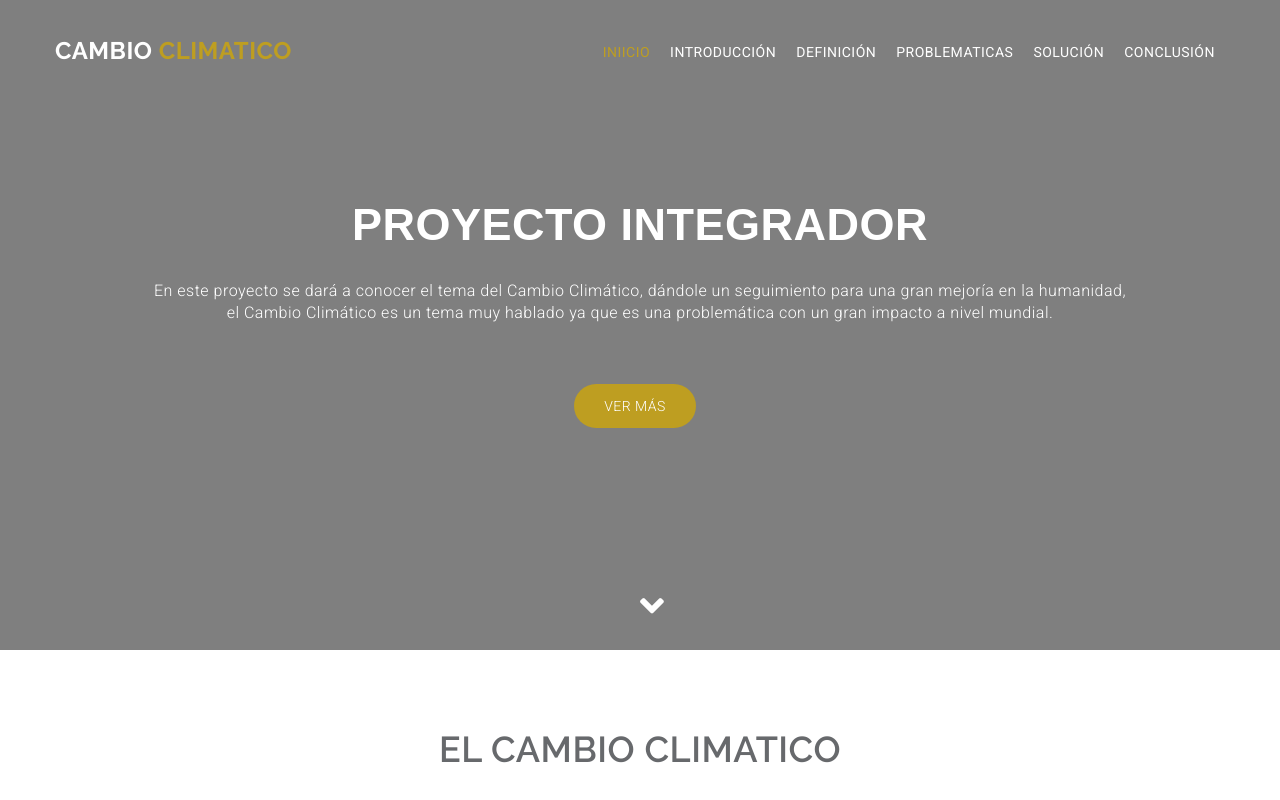
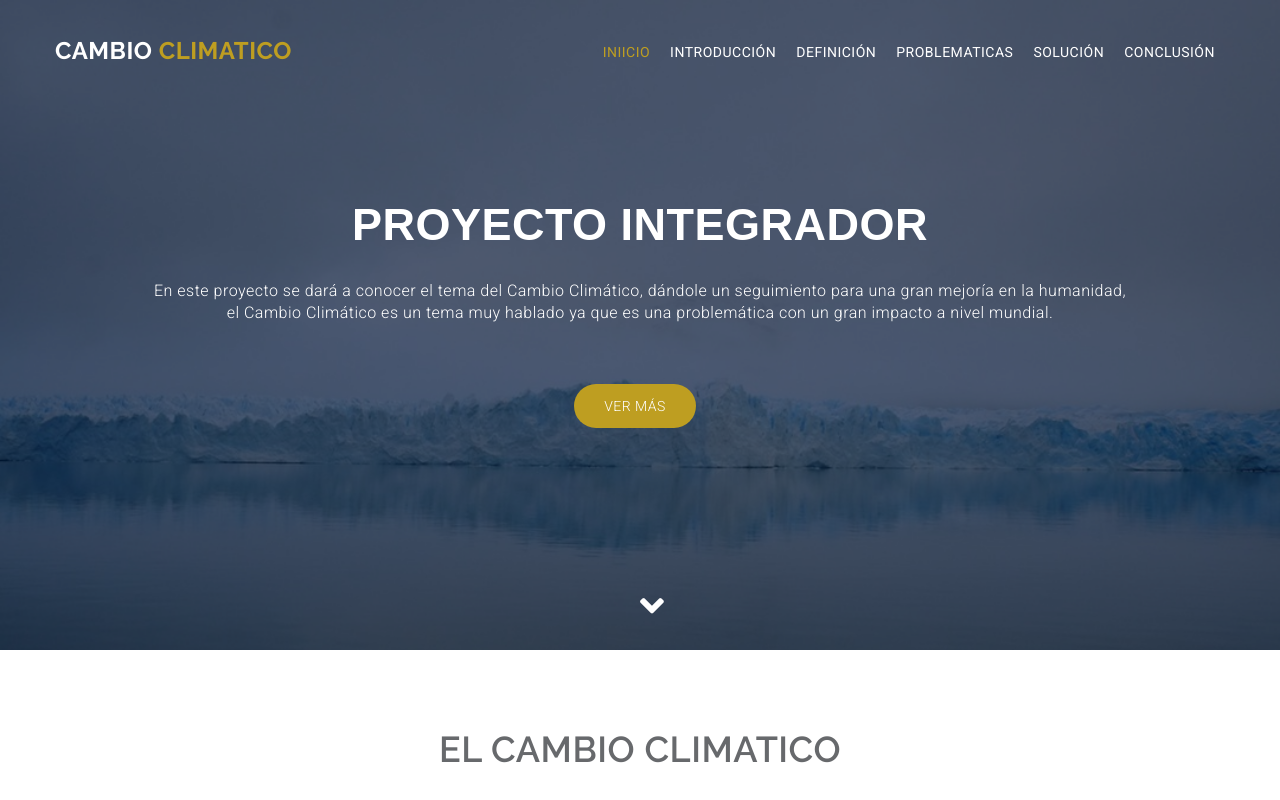
Before and after one commit to eama-23/cc, a plain HTML site: page index.html in a window 1280 px wide. Shown: the top 800 px of the page. Drawn offline with Linux system fonts and the light colour scheme.

Commit message:
Add files via upload

```diff
--- a/css/style.css
+++ b/css/style.css
@@ -116,7 +116,7 @@ HEADER
 ***********************************/
 
 .header {
-  background: url('bg-banner02.jpg') no-repeat fixed;
+  background: url('../bg-banner02.jpg') no-repeat fixed;
   background-size: cover;
   min-height: 650px;
   position: relative;
```
